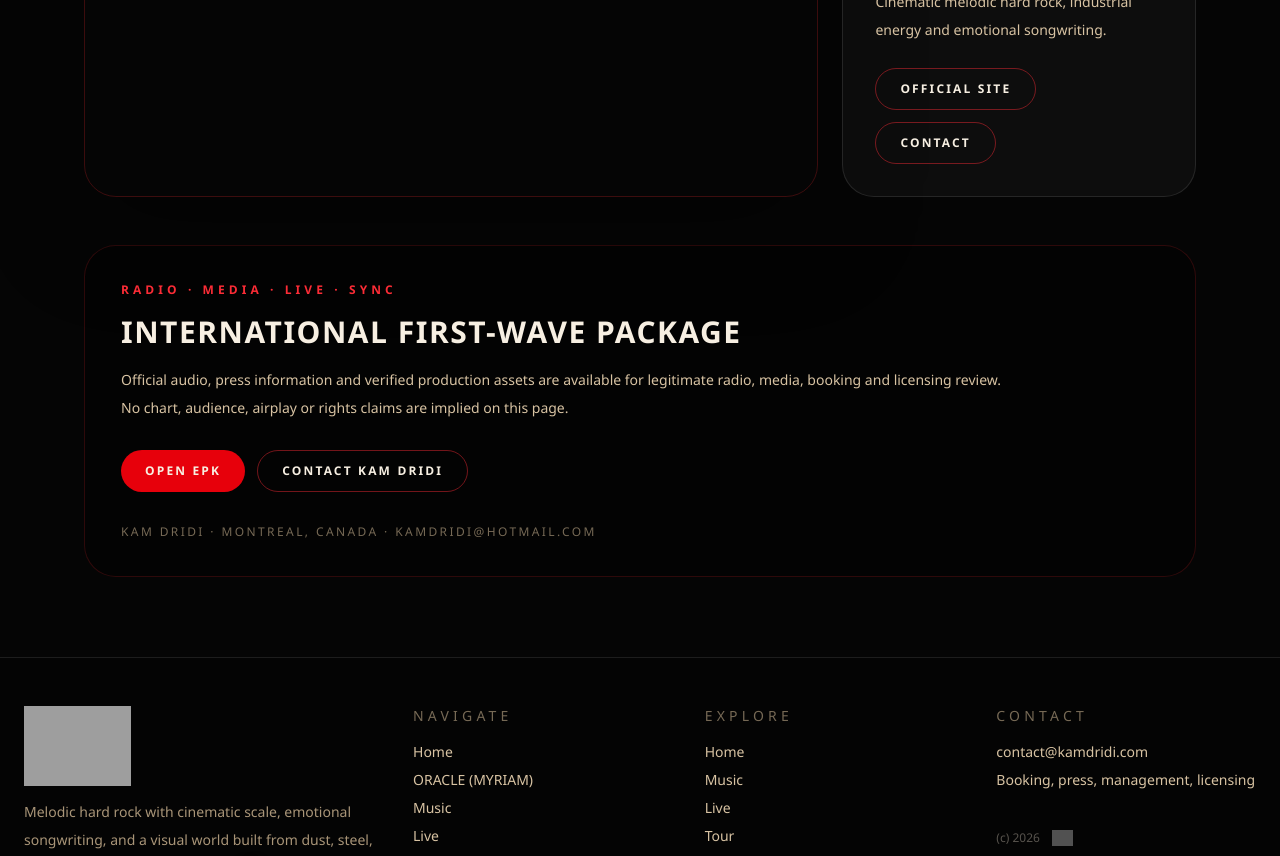
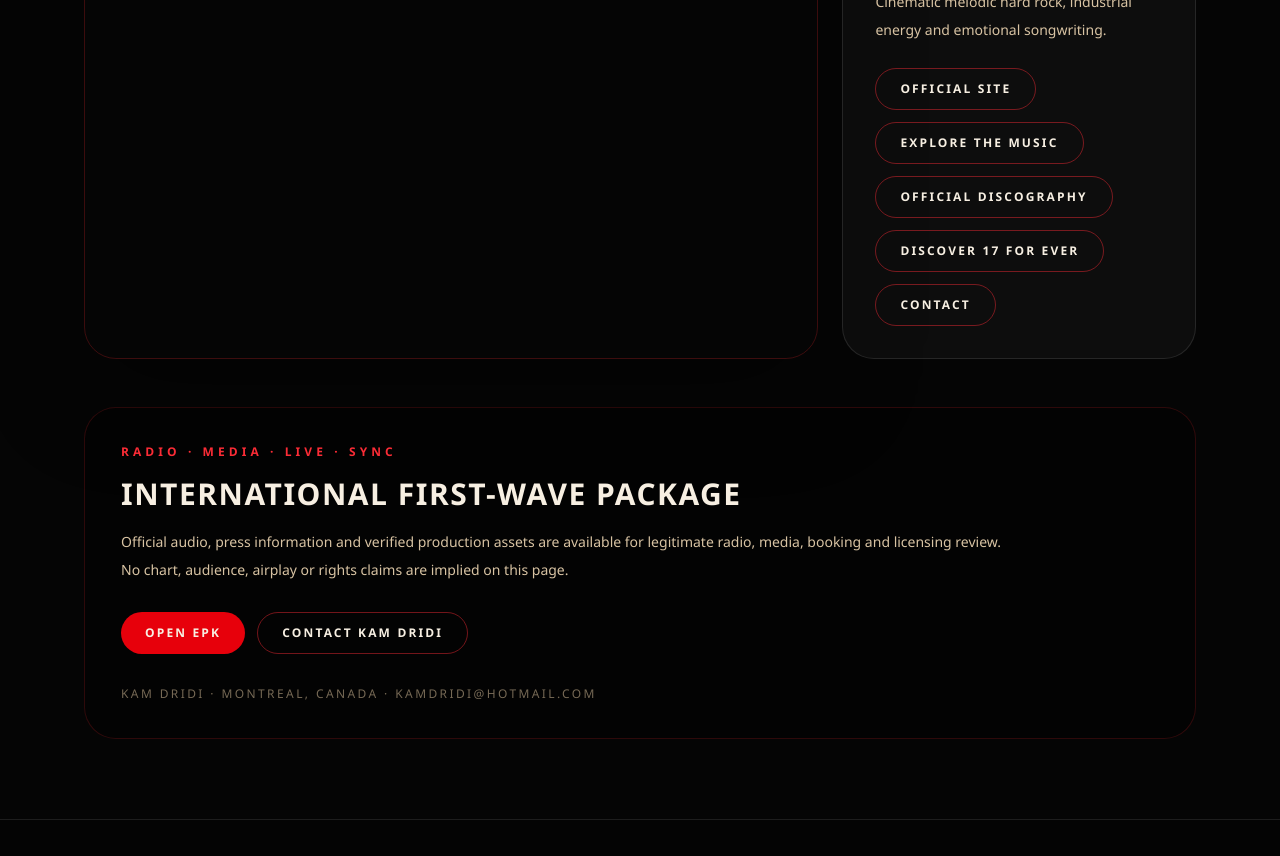
Before and after one commit to kamdridi-lgtm/kamdridi-site, a Next.js app in the folder band-site/: page /our-lost-dreams in a window 1280 px wide. Shown: the part 1340-2196 px from the top of the page. Built offline with nearby package versions, Linux system fonts and the light colour scheme; no server answers; the database is empty; grey boxes are pictures that could not be loaded.

Commit message:
Oscar: connect song visitors to music and next single

```diff
--- a/band-site/app/our-lost-dreams/page.tsx
+++ b/band-site/app/our-lost-dreams/page.tsx
@@ -153,6 +153,9 @@ export default function OurLostDreamsPage() {
             </p>
             <div className="mt-6 flex flex-wrap gap-3">
               <ActionLink href="/">Official Site</ActionLink>
+              <ActionLink href="/music">Explore the music</ActionLink>
+              <ActionLink href="/releases">Official discography</ActionLink>
+              <ActionLink href="/australia">Discover 17 FOR EVER</ActionLink>
               <ActionLink href={contactHref}>Contact</ActionLink>
             </div>
           </section>
```
